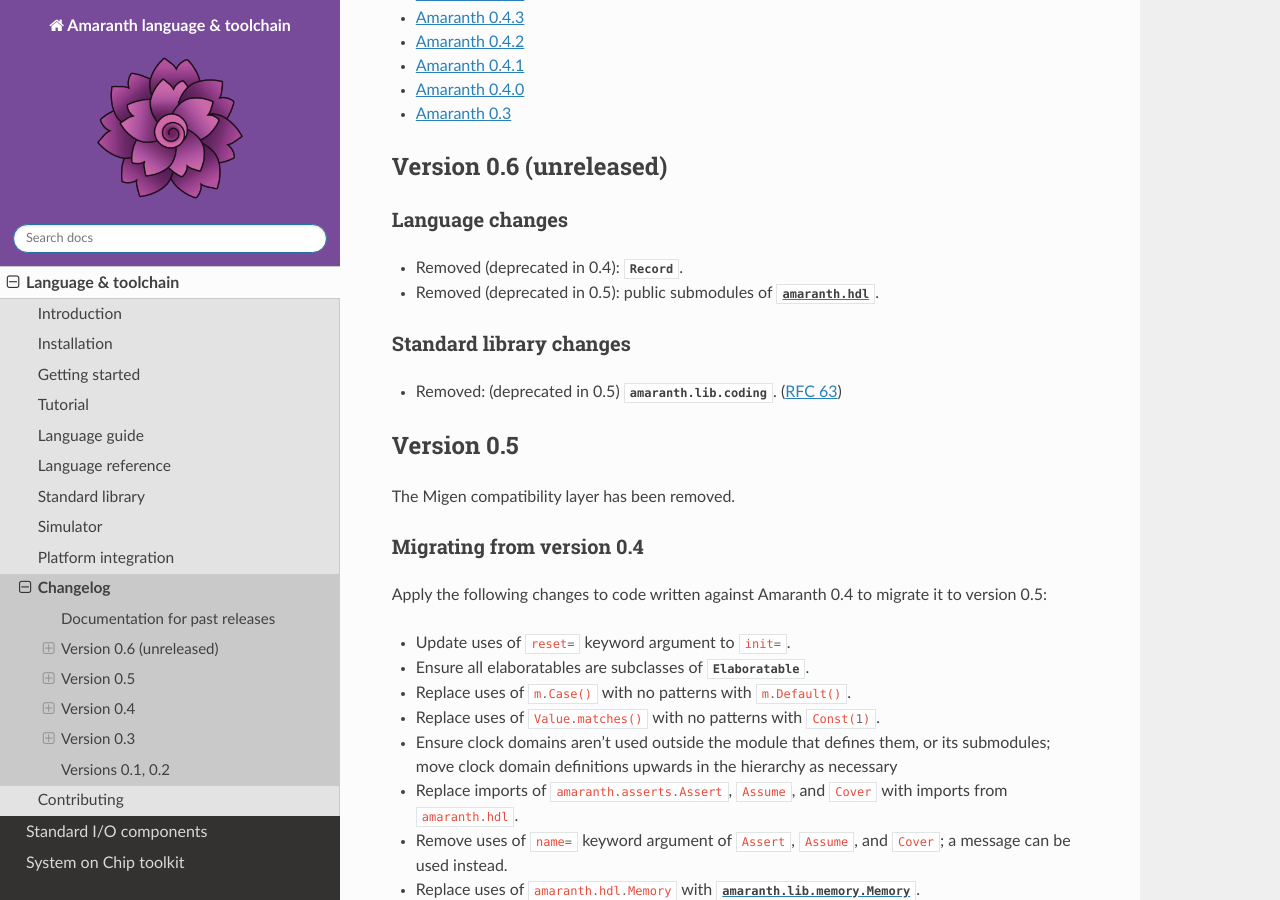
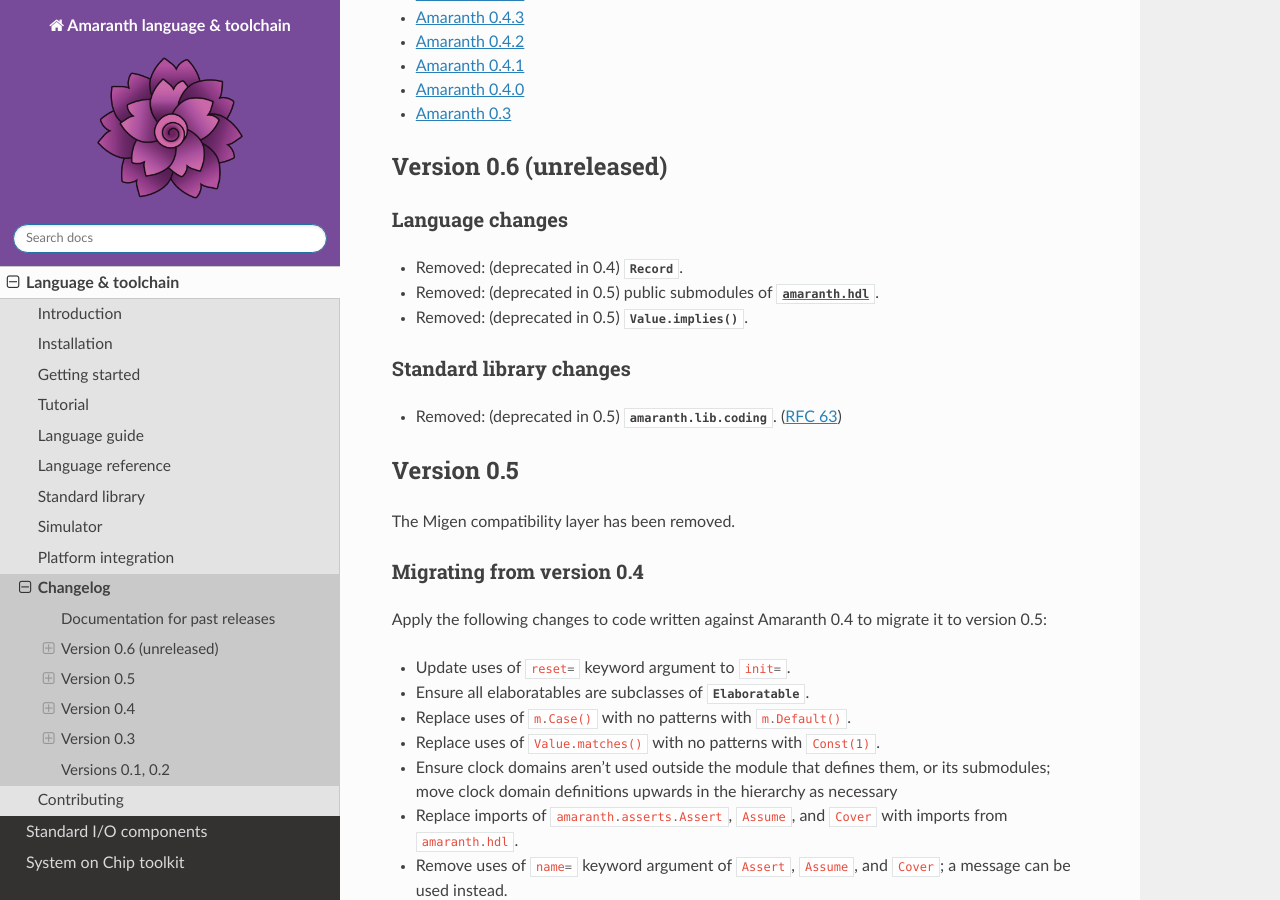
Before and after one commit to amaranth-lang/amaranth, a Sphinx documentation site: the page built from docs/changes.rst, in a window 1280 px wide and 900 px high, scrolled down 402 px. Built offline with Sphinx 7.4.7 and the Read the Docs theme 2.0.0, drawn with Linux system fonts in a browser that asks for light colours; the version number could not be read and is left out.

Commit message:
hdl: remove `Value.implies`.
Fixes #1239.

```diff
--- a/docs/changes.rst
+++ b/docs/changes.rst
@@ -28,8 +28,9 @@ Language changes
 
 .. currentmodule:: amaranth.hdl
 
-* Removed (deprecated in 0.4): :class:`Record`.
-* Removed (deprecated in 0.5): public submodules of :mod:`amaranth.hdl`.
+* Removed: (deprecated in 0.4) :class:`Record`.
+* Removed: (deprecated in 0.5) public submodules of :mod:`amaranth.hdl`.
+* Removed: (deprecated in 0.5) :meth:`Value.implies`.
 
 
 Standard library changes
```
Also changed, not shown: 1 other file.
